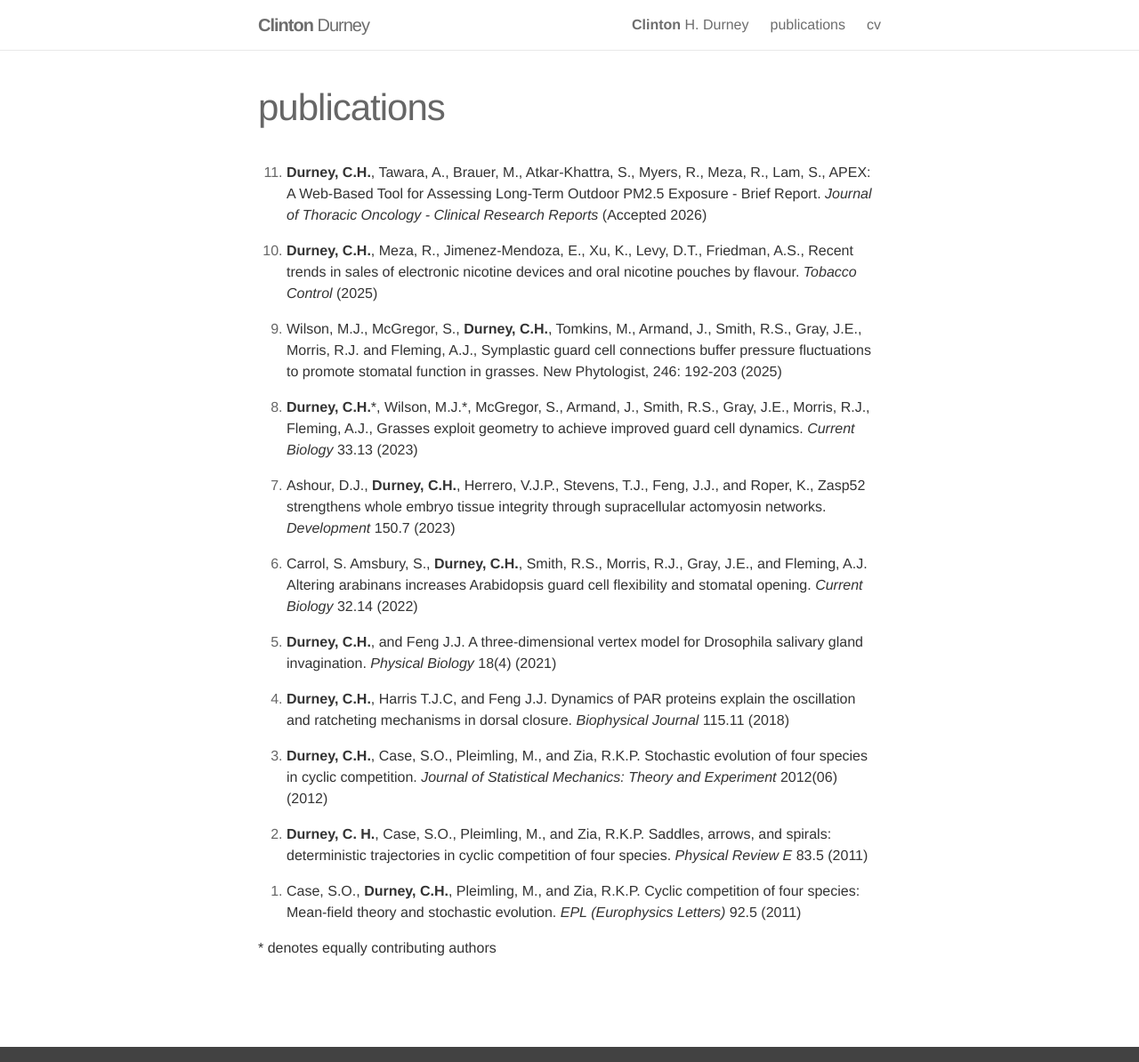
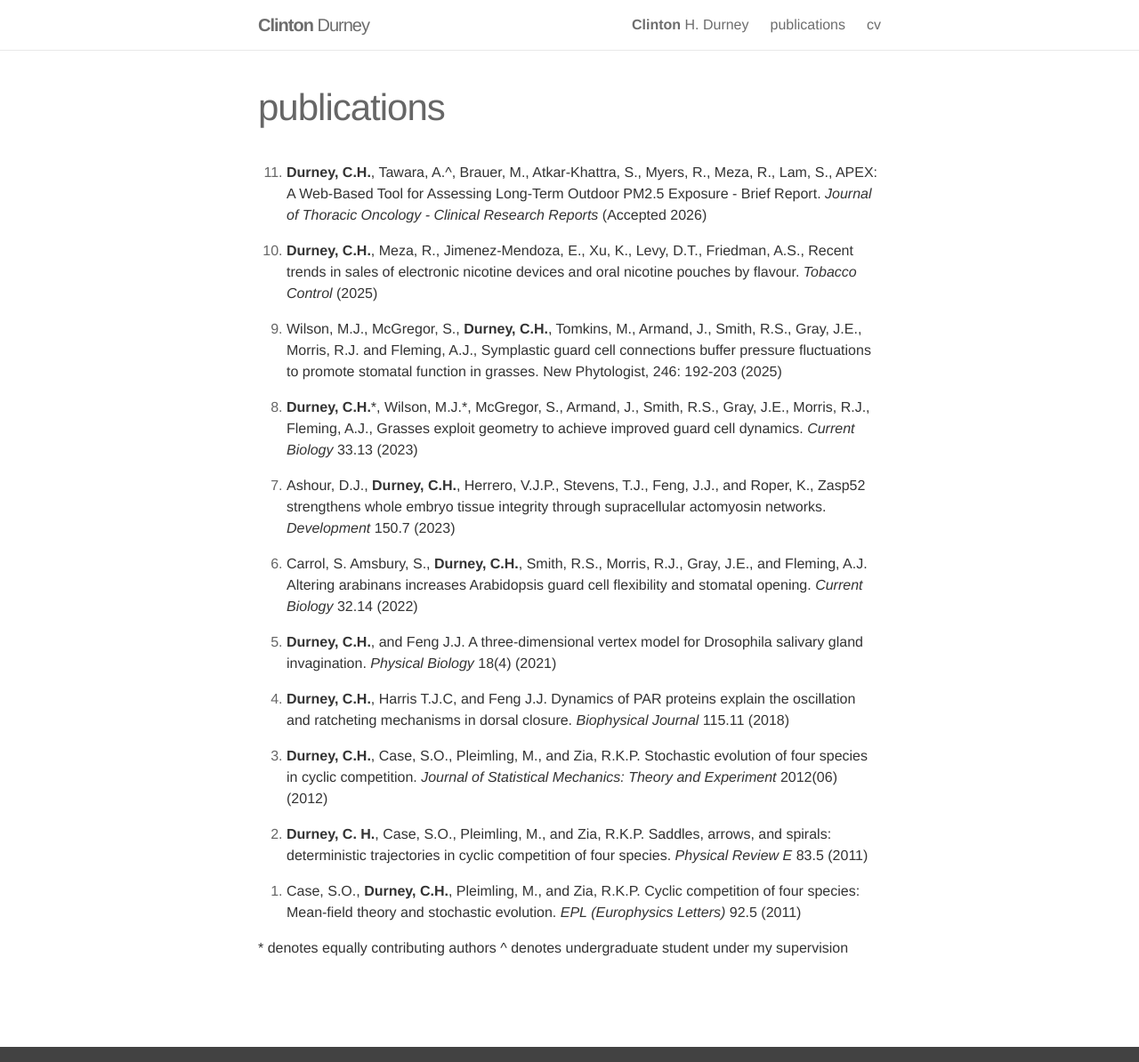
Before and after one commit to clintondurney/clintondurney.github.io, a Jekyll site: the page built from _pages/publications.md, in a window 1280 px wide and 1194 px high. Shown: the whole window at 89% size. Built offline with Jekyll 4.4.1, drawn with Linux system fonts in a browser that asks for light colours; nearby versions of some CDN libraries.

Commit message:
update publications

```diff
--- a/_pages/publications.md
+++ b/_pages/publications.md
@@ -3,7 +3,7 @@ layout: page
 permalink: /publications/
 title: publications
 ---
-11. __Durney, C.H.__, Tawara, A., Brauer, M., Atkar-Khattra, S., Myers, R., Meza, R., Lam, S., APEX: A Web-Based Tool for Assessing Long-Term Outdoor PM2.5 Exposure - Brief Report. *Journal of Thoracic Oncology - Clinical Research Reports* (Accepted 2026)
+11. __Durney, C.H.__, Tawara, A.^, Brauer, M., Atkar-Khattra, S., Myers, R., Meza, R., Lam, S., APEX: A Web-Based Tool for Assessing Long-Term Outdoor PM2.5 Exposure - Brief Report. *Journal of Thoracic Oncology - Clinical Research Reports* (Accepted 2026)
 
 10. __Durney, C.H.__, Meza, R., Jimenez-Mendoza, E., Xu, K., Levy, D.T., Friedman, A.S., Recent trends in sales of electronic nicotine devices and oral nicotine pouches by flavour. *Tobacco Control* (2025)
 
@@ -27,3 +27,4 @@ title: publications
 {:reversed="reversed"}
 
 \* denotes equally contributing authors
+^ denotes undergraduate student under my supervision
```
